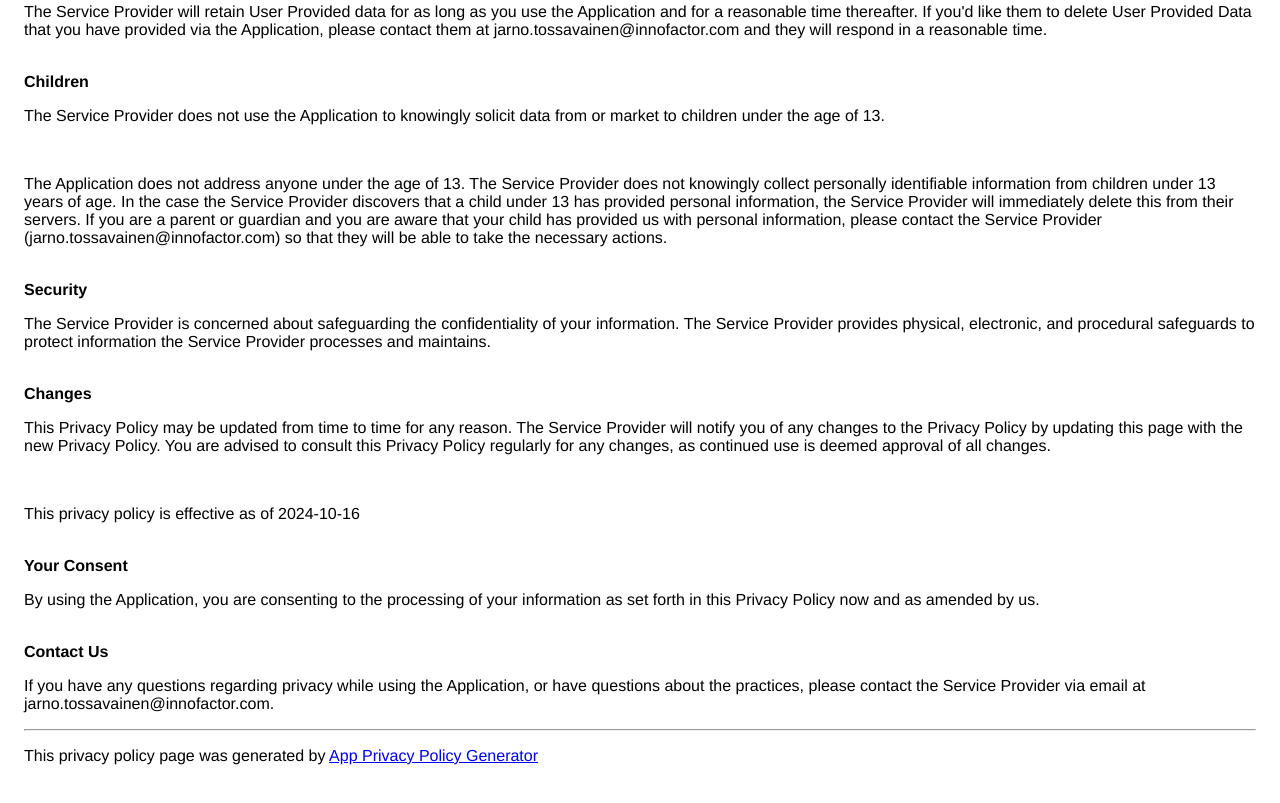
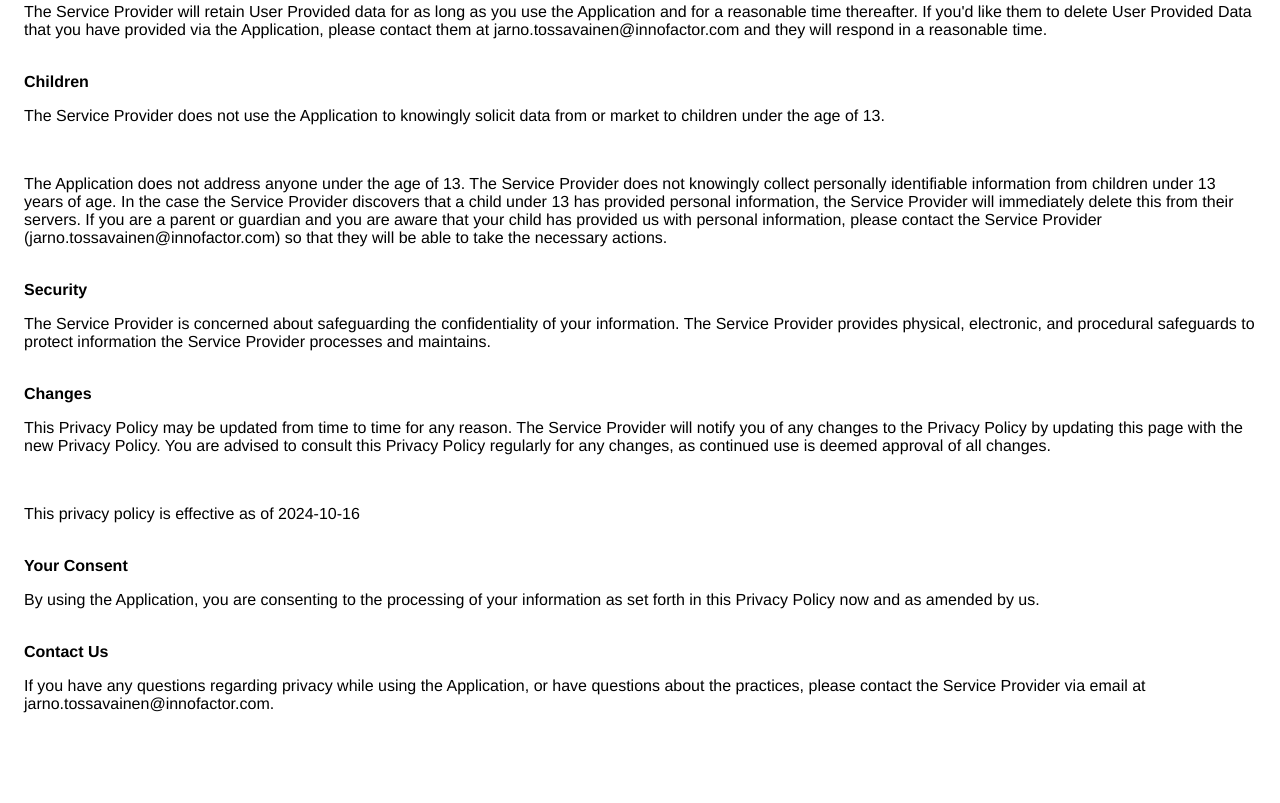
Before and after one commit to jartos/voicerag_privacy-policy, a plain HTML site: page index.html in a window 1280 px wide. Shown: the part 1211-2014 px from the top of the page. After the commit the page ends 1964 px from the top, so only its background shows below. Drawn offline with Linux system fonts and the light colour scheme.

Commit message:
Update index.html

```diff
--- a/index.html
+++ b/index.html
@@ -106,7 +106,5 @@
   <strong>Contact Us</strong>
   <p>If you have any questions regarding privacy while using the Application, or have questions about the practices, please contact the Service Provider via email at jarno.tossavainen@innofactor.com.</p>
 
-  <hr>
-  <p>This privacy policy page was generated by <a href="https://app-privacy-policy-generator.nisrulz.com/" target="_blank" rel="noopener noreferrer">App Privacy Policy Generator</a></p>
 </body>
 </html>
```
